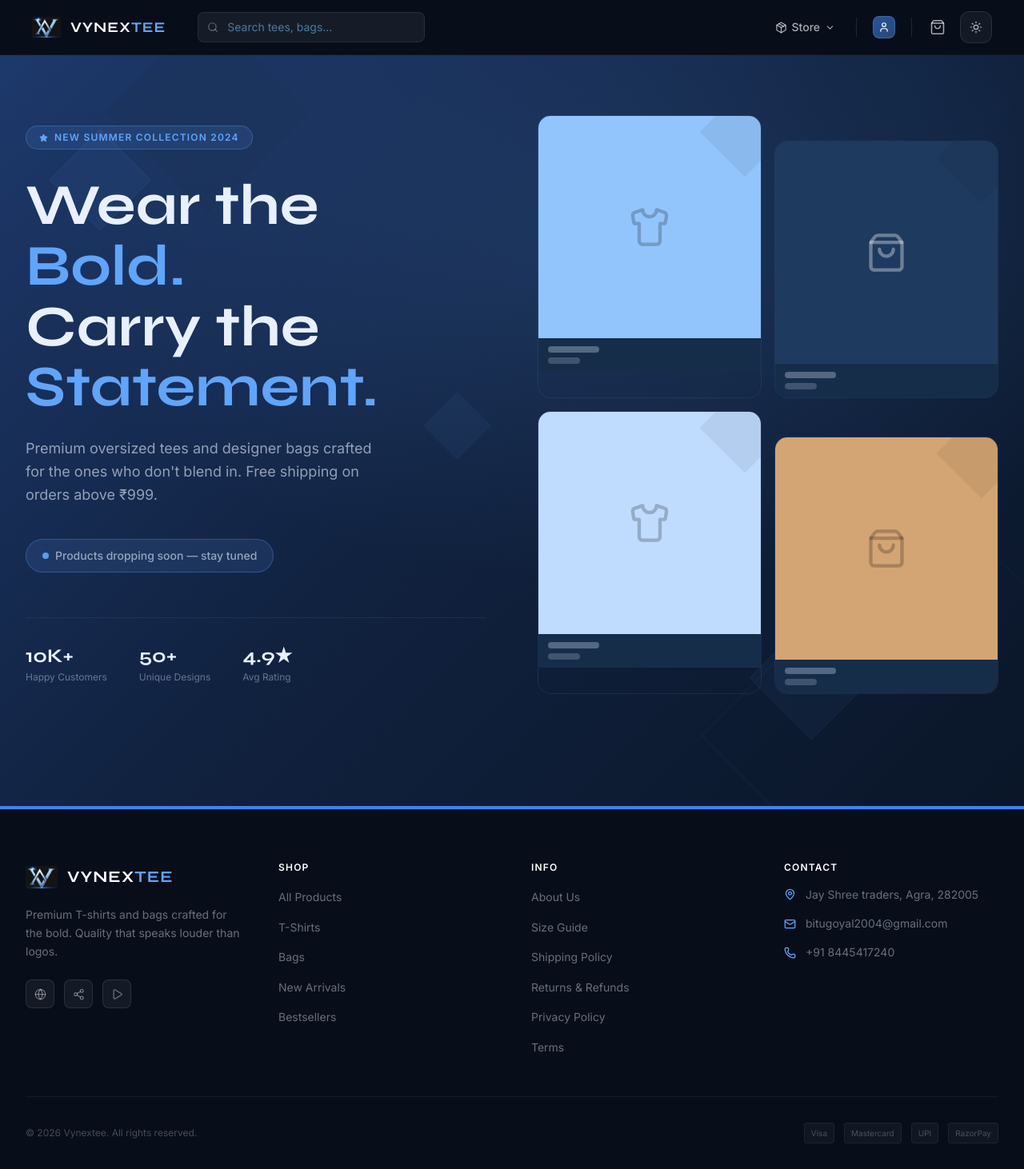
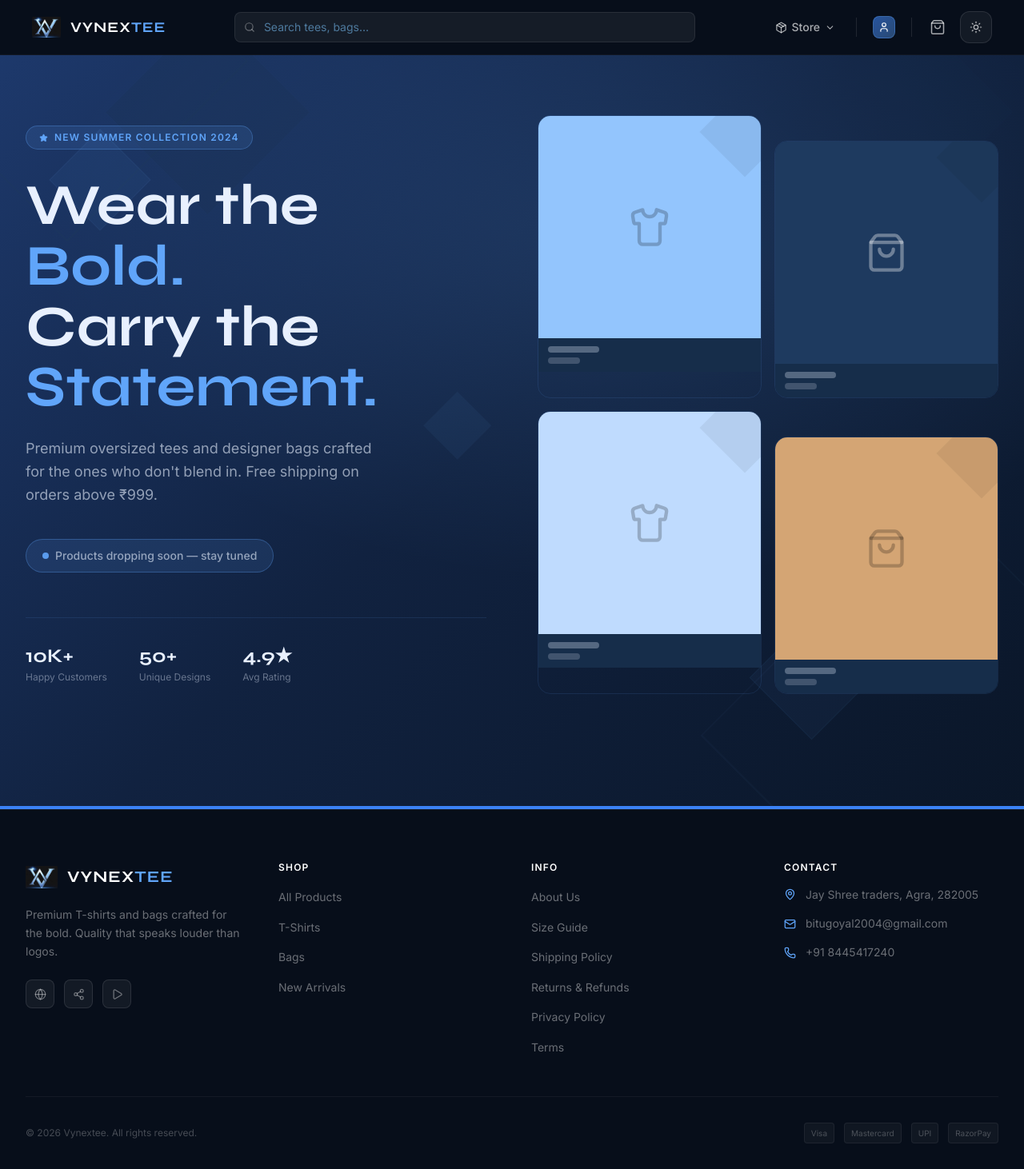
Before and after one commit to Adityagoyal1304/VynexTee, a React (Vite) app in the folder frontend/: page / in a window 1280 px wide. Shown: the whole page at 80% size. Built offline with nearby package versions, Linux system fonts and the light colour scheme.

Commit message:
fix: remove Bestsellers link from Footer and restore full width of header search bar on desktop

```diff
--- a/frontend/src/components/layout/Footer.jsx
+++ b/frontend/src/components/layout/Footer.jsx
@@ -69,7 +69,6 @@ const Footer = () => {
                 { label: "T-Shirts", to: "/shop?category=tshirt" },
                 { label: "Bags", to: "/shop?category=bag" },
                 { label: "New Arrivals", to: "/shop" },
-                { label: "Bestsellers", to: "/shop" },
               ].map(({ label, to }) => (
                 <li key={label}>
                   <Link
--- a/frontend/src/components/layout/Navbar.jsx
+++ b/frontend/src/components/layout/Navbar.jsx
@@ -121,7 +121,7 @@ const Navbar = () => {
           className="hidden md:flex flex-1 px-4"
           role="search"
         >
-          <div className="relative">
+          <div className="relative w-full max-w-xl mx-auto">
             <Search
               size={14}
               className="absolute left-3 top-1/2 -translate-y-1/2 pointer-events-none"
```
